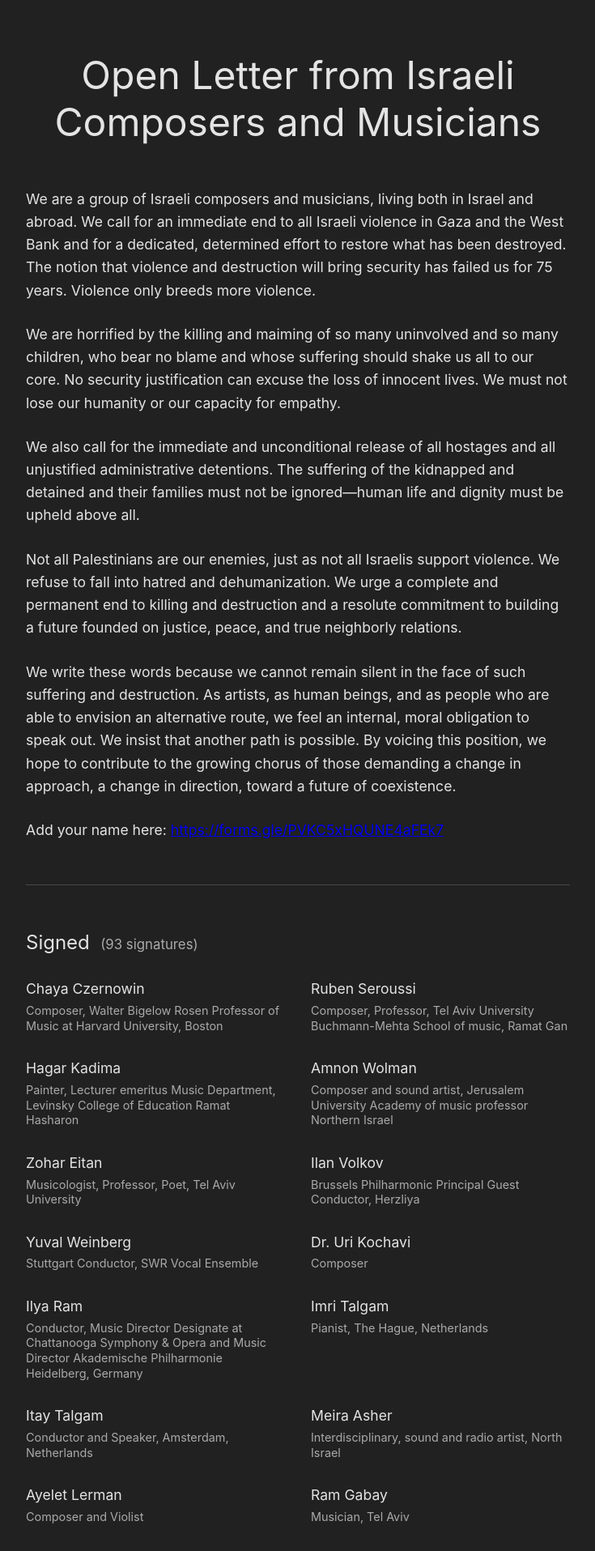
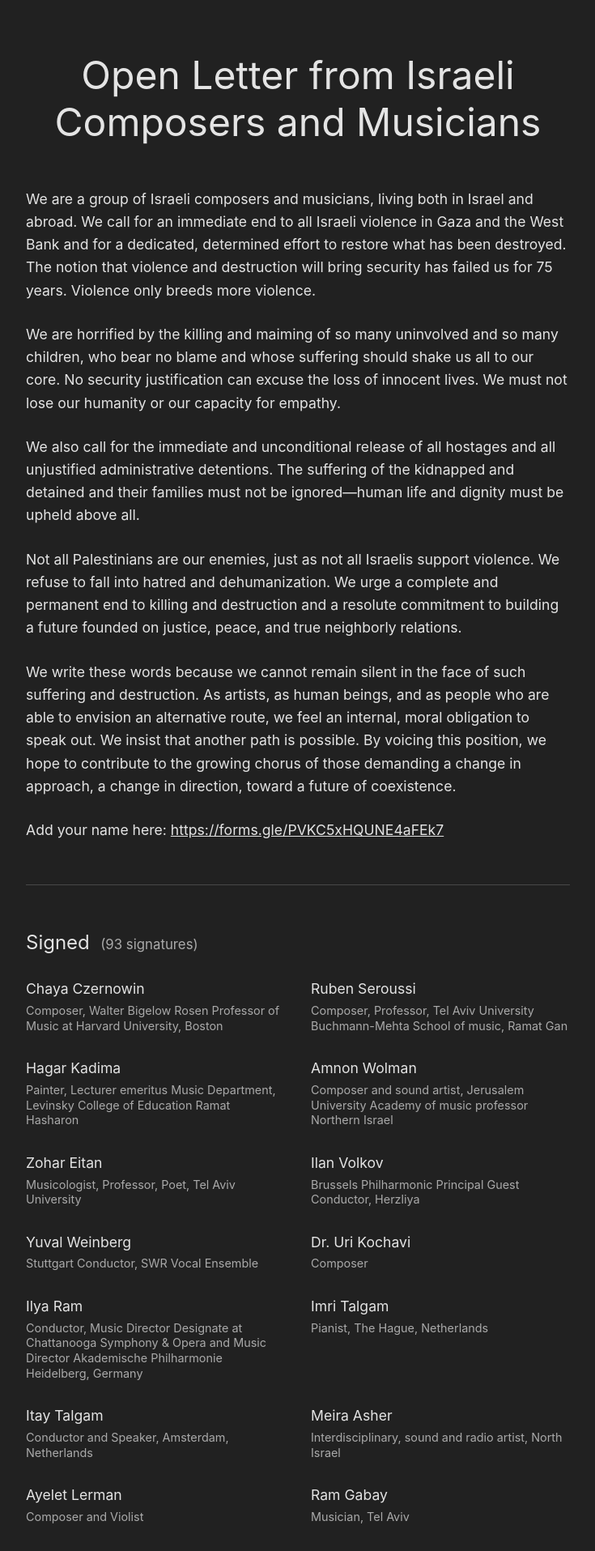
Before and after one commit to The-People-s-Coalition-of-Tandy/openletter, a Jekyll site: the page built from index.markdown, in a window 1280 px wide. Shown: the top 1915 px of the page at 81% size, without its empty margins (272-1007 px from the left). Built offline with Jekyll 4.4.1, drawn with Linux system fonts in a browser that asks for light colours.

Commit message:
fix link color

```diff
--- a/static/css/home.css
+++ b/static/css/home.css
@@ -70,3 +70,19 @@ header h1 {
   margin: 0;
   font-weight: normal;
 }
+
+a {
+  color: #e4e4e4;
+}
+
+a:hover {
+  color: #e4e4e4;
+}
+
+a:visited {
+  color: #e4e4e4;
+}
+
+a:active {
+  color: #e4e4e4;
+}
```
